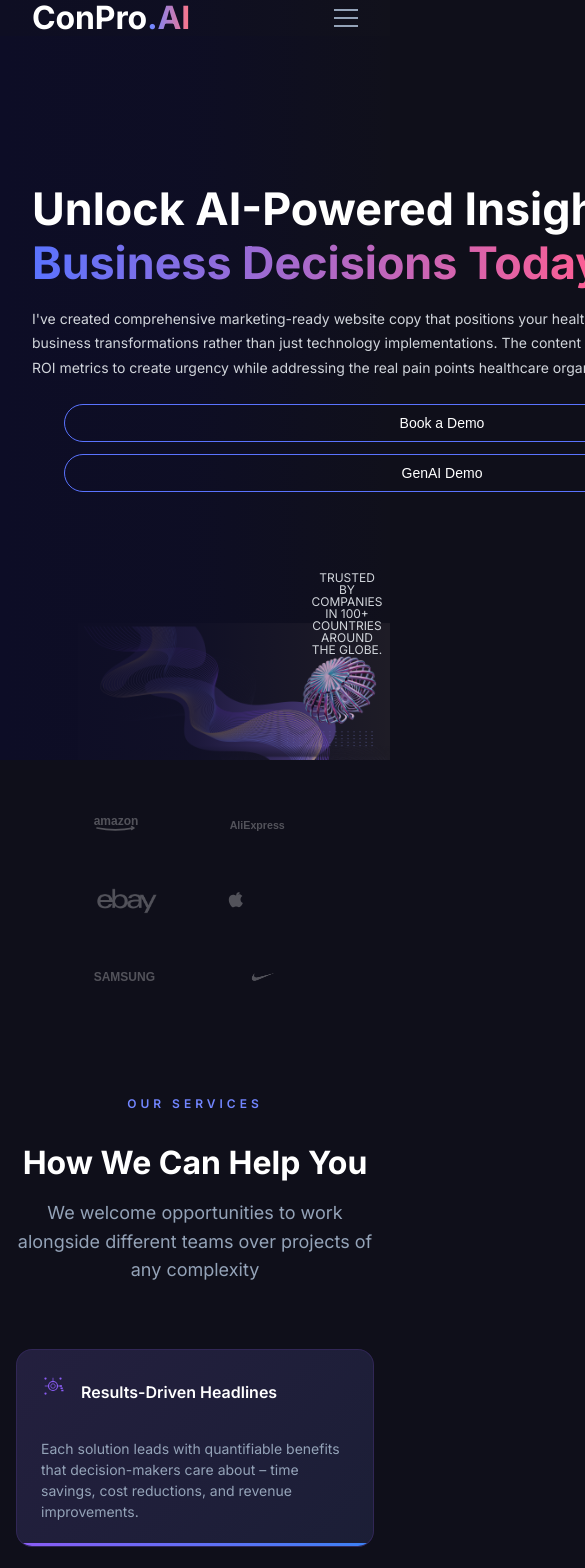
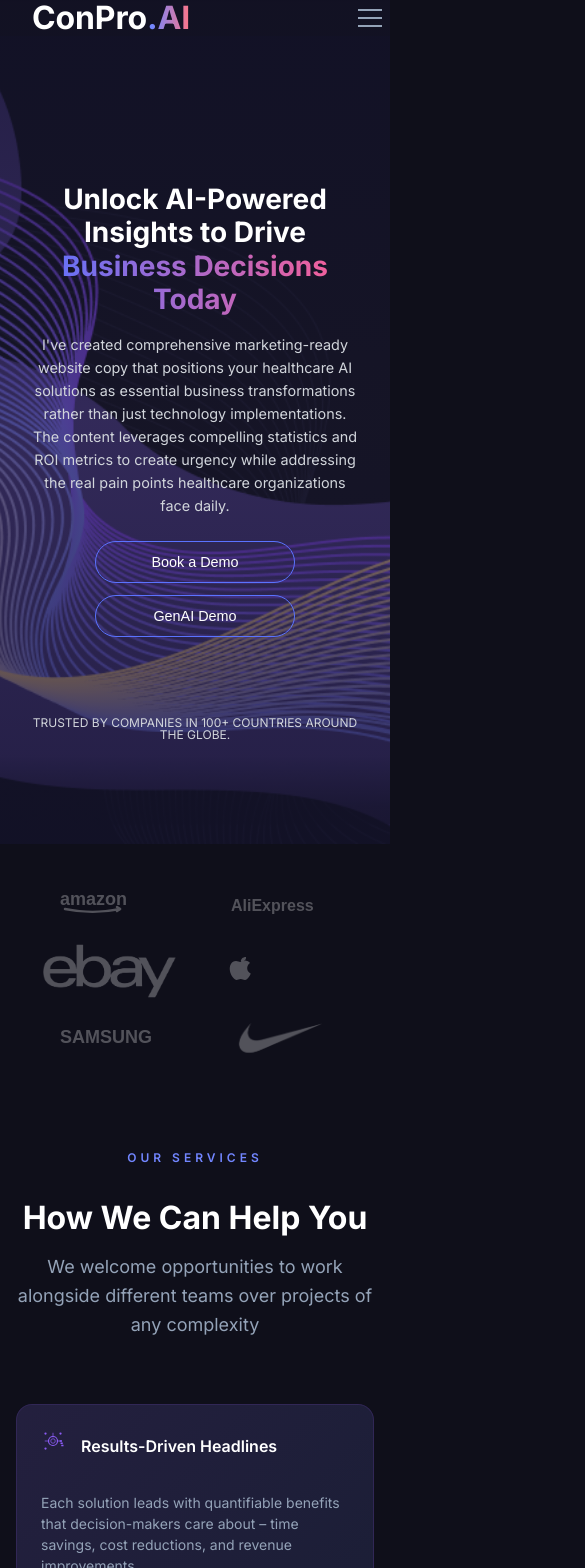
Before and after one commit to BigBetsdotAI/BigBets, a React app: page / in a window 390 px wide. Shown: the top 1568 px of the page, 585 px wide, since content can reach past the window. Built offline with nearby package versions, Linux system fonts and the light colour scheme.

Commit message:
Fix mobile navigation: contact button centered at bottom, improved spacing and transparency

```diff
--- a/src/App.js
+++ b/src/App.js
@@ -1,7 +1,7 @@
 import React from 'react';
 import { BrowserRouter as Router, Routes, Route } from 'react-router-dom';
 import { Layout } from './components';
-import { Home, About, Services, Products, Contact } from './pages';
+import { Home, About, Services, Products, Testimonials } from './pages';
 import './styles/index.css';
 
 function App() {
@@ -14,7 +14,7 @@ function App() {
             <Route path="/about" element={<About />} />
             <Route path="/services" element={<Services />} />
             <Route path="/products" element={<Products />} />
-            <Route path="/contact" element={<Contact />} />
+            <Route path="/testimonials" element={<Testimonials />} />
           </Routes>
         </Layout>
       </div>
--- a/src/components/layout/Header.js
+++ b/src/components/layout/Header.js
@@ -20,9 +20,9 @@ const Header = () => {
             <li><Link to="/about" className={`nav-link ${isActive('/about') ? 'active' : ''}`}>About</Link></li>
             <li><Link to="/services" className={`nav-link ${isActive('/services') ? 'active' : ''}`}>Services</Link></li>
             <li><Link to="/products" className={`nav-link ${isActive('/products') ? 'active' : ''}`}>Products</Link></li>
-            <li><Link to="/contact" className={`nav-link ${isActive('/contact') ? 'active' : ''}`}>Contact</Link></li>
+            <li><Link to="/testimonials" className={`nav-link ${isActive('/testimonials') ? 'active' : ''}`}>Testimonials</Link></li>
           </ul>
-          <Link to="/contact" className="btn btn-primary contact-btn">Contact US</Link>
+          <Link to="/contact" className="btn btn-primary contact-btn">contacts</Link>
         </nav>
 
         <button
--- a/src/constants/index.js
+++ b/src/constants/index.js
@@ -151,7 +151,7 @@ export const NAV_ITEMS = [
   { label: 'Services', href: '/services', id: 'services' },
   { label: 'Products', href: '/products', id: 'products' },
   { label: 'Resources', href: '/resources', id: 'resources' },
-  { label: 'Contact', href: '/contact', id: 'contact' }
+  { label: 'Testimonials', href: '/testimonials', id: 'testimonials' }
 ];
 
 /* Company Information */
--- a/src/index.css
+++ b/src/index.css
@@ -61,3 +61,85 @@ a {
 /* a:hover {
   color: #764ba2;
 } */
+
+/* Mobile Fix: Remove right space and prevent overflow */
+@media (max-width: 768px) {
+  html, body {
+    overflow-x: hidden;
+    width: 100%;
+    max-width: 100vw;
+    position: relative;
+  }
+
+  body {
+    padding: 0 !important;
+    margin: 0 !important;
+  }
+
+  #root {
+    overflow-x: hidden;
+    width: 100%;
+    max-width: 100vw;
+  }
+
+  /* Ensure all containers don't overflow - EXCEPT header */
+  .container:not(.header .container) {
+    max-width: 100% !important;
+    padding-left: 1rem !important;
+    padding-right: 1rem !important;
+    margin-left: 0 !important;
+    margin-right: 0 !important;
+  }
+
+  /* Fix for all sections - EXCLUDE header */
+  section, div:not(.header):not(.header *), footer {
+    max-width: 100vw !important;
+    /* overflow-x: hidden; */
+  }
+
+  /* Keep hero section and its buttons visible */
+  .hero-tailwind,
+  .hero-container,
+  .hero-text-section,
+  .hero-buttons {
+    overflow: visible !important;
+  }
+
+  .hero-btn {
+    overflow: visible !important;
+  }
+
+  /* Keep header visible and functional */
+  .header {
+    max-width: 100vw !important;
+    overflow: visible !important;
+    z-index: 1000 !important;
+  }
+
+  .header .container {
+    overflow: visible !important;
+  }
+
+  .nav, .nav-open {
+    overflow: visible !important;
+  }
+
+  /* Prevent images from causing overflow */
+  img {
+    max-width: 100% !important;
+    height: auto !important;
+  }
+
+  /* Fix for grid layouts */
+  .logos-grid,
+  .stats-grid,
+  .products-content,
+  .features-grid {
+    width: 100% !important;
+    max-width: 100% !important;
+    padding-left: 1rem !important;
+    padding-right: 1rem !important;
+    margin-left: 0 !important;
+    margin-right: 0 !important;
+  }
+}
--- a/src/pages/index.js
+++ b/src/pages/index.js
@@ -3,4 +3,4 @@ export { default as Home } from './Home';
 export { default as About } from './About';
 export { default as Services } from './Services';
 export { default as Products } from './Products';
-export { default as Contact } from './Contact';
+export { default as Testimonials } from './Testimonials';
--- a/src/styles/hero-new.css
+++ b/src/styles/hero-new.css
@@ -39,10 +39,17 @@
 }
 
 .hero-text-section {
-    text-align: left;
+    text-align: center;
     margin-left: 2rem;
     padding: 0;
     box-sizing: border-box;
+}
+
+/* Desktop text alignment */
+@media (min-width: 641px) {
+  .hero-text-section {
+    text-align: left;
+  }
 }
 
 .hero-heading {
@@ -161,43 +168,107 @@
 /* Mobile responsive adjustments */
 @media (max-width: 640px) {
   .hero-tailwind {
-    background-size: 80%;
-    background-position: right bottom;
+    background-size: cover;
+    background-position: center center;
+    background-repeat: no-repeat;
+    min-height: 100vh;
+    padding: 6rem 1rem 3rem 1rem;
+    position: relative;
+    margin-top: 0;
+    margin-right: 0;
+    width: 100%;
+    display: flex;
+    align-items: center;
+    justify-content: center;
+  }
+
+  .hero-tailwind::before {
+    background: linear-gradient(to bottom, rgba(13, 13, 38, 0.7) 0%, rgba(13, 13, 38, 0.5) 50%, rgba(13, 13, 38, 0.7) 100%);
   }
 
   .hero-container {
-    padding: 2rem 1rem 0 0;
+    padding: 0 1rem;
+    width: 100%;
+    max-width: 100%;
+    position: relative;
+    z-index: 2;
+    margin: 0 auto;
+    display: flex;
+    flex-direction: column;
+    align-items: center;
+    justify-content: center;
+  }
+
+  .hero-text-section {
+    margin-left: 0;
+    margin: 0 auto;
+    padding: 0;
+    max-width: 100%;
+    text-align: center;
   }
 
   .hero-heading {
     font-size: 1.75rem;
-    margin-top: 1rem;
+    margin-top: 0;
     margin-bottom: 1rem;
     max-width: 100%;
+    text-align: center;
+  }
+
+  .hero-heading-white,
+  .hero-heading-gradient {
+    font-size: 1.75rem;
+    display: block;
+    white-space: normal;
+  }
+
+  .hero-heading-white br {
+    display: none;
   }
 
   .hero-paragraph {
-    font-size: 0.875rem;
+    font-size: 0.9rem;
+    line-height: 1.6;
     margin-bottom: 1.5rem;
     max-width: 100%;
+    text-align: center;
   }
 
   .hero-buttons {
     flex-direction: column;
     gap: 0.75rem;
+    margin-left: 0;
+    align-items: center;
+    width: 100%;
+    padding: 0 1rem;
   }
 
   .hero-btn {
-    padding: 0.625rem 1.25rem;
-    font-size: 0.875rem;
+    padding: 0.75rem 1.5rem;
+    font-size: 0.9rem;
+    min-width: 160px;
+    max-width: 200px;
+    width: 100%;
+    overflow: visible;
+    position: relative;
+    z-index: 10;
+  }
+
+  .hero-btn:active,
+  .hero-btn:focus {
+    transform: scale(0.98);
+    outline: none;
   }
 
   .hero-trust {
     margin-top: 2rem;
+    margin-left: 0;
   }
 
   .hero-trust-text {
     font-size: 0.75rem;
+    margin-left: 0;
+    text-align: center;
   }
 }
 
--- a/src/styles/sections.css
+++ b/src/styles/sections.css
@@ -37,6 +37,7 @@
   height: 60px;
   min-width: 120px;
   padding: 0 1rem;
+  overflow: hidden;
 }
 
 .logo-item:hover {
@@ -55,11 +56,18 @@
   max-width: 120px;
   filter: brightness(0) invert(1) opacity(0.7);
   transition: all 0.3s ease;
+  object-fit: contain;
 }
 
 .logo-item:hover .company-logo {
   filter: brightness(0) invert(1) opacity(1);
   transform: scale(1.05);
+}
+
+/* Specific adjustment for eBay logo */
+.company-logo[alt="eBay Logo"] {
+  height: 28px;
+  max-width: 90px;
 }
 
 @media (max-width: 1024px) {
@@ -71,25 +79,72 @@
 
 @media (max-width: 768px) {
   .logos-grid {
-    gap: 2rem;
+    display: grid;
+    grid-template-columns: repeat(3, 1fr);
+    gap: 1.5rem 1rem;
     padding: 0 1rem;
+    justify-items: center;
+    align-items: center;
+  }
+
+  .logo-item {
+    height: 40px;
+    min-width: 70px;
+    overflow: hidden;
   }
 
   .company-logo {
-    height: 32px;
-    max-width: 100px;
+    height: 22px;
+    max-width: 60px;
+    object-fit: contain;
+  }
+
+  .logo-text {
+    font-size: 0.85rem;
+  }
+
+  /* eBay logo specific adjustment for tablet */
+  .company-logo[alt="eBay Logo"] {
+    height: 16px;
+    max-width: 45px;
   }
 }
 
 @media (max-width: 480px) {
   .logos-grid {
-    gap: 1.5rem;
+    display: grid;
+    grid-template-columns: repeat(2, 1fr);
+    gap: 1.25rem 1rem;
+    padding: 0 1.5rem;
+    justify-items: center;
+    align-items: center;
+    max-width: 100%;
+  }
+
+  .logo-item {
+    height: 50px;
+    min-width: 80px;
     padding: 0 0.5rem;
+    overflow: visible;
+    display: flex;
+    align-items: center;
+    justify-content: center;
   }
 
   .company-logo {
-    height: 28px;
-    max-width: 80px;
+    height: 22px;
+    max-width: 70px;
+    object-fit: contain;
+  }
+
+  .logo-text {
+    font-size: 0.8rem;
+  }
+
+  /* eBay logo specific adjustment for mobile */
+  .company-logo[alt="eBay Logo"] {
+    height: 16px;
+    max-width: 50px;
   }
 }
 
@@ -549,7 +604,7 @@ stats {
 
 /* Journey Section */
 .journey-section {
-  padding: 4rem 0;
+  padding: 2rem 0;
   background: #0f0f1a;
   position: relative;
   overflow: hidden;
@@ -752,22 +807,61 @@ stats {
 }
 
 @media (max-width: 768px) {
+  .journey-section {
+    padding: 1.5rem 1rem;
+  }
+
+  .journey-content {
+    min-height: 323px;
+    padding: 1.5rem 1rem;
+    border-radius: 16px;
+  }
+
+  .journey-text {
+    padding: 0 0.75rem;
+    max-width: 100%;
+  }
+
   .journey-title {
-    font-size: 2rem;
+    font-size: 1.5rem;
+    margin-bottom: 1.25rem;
+    line-height: 1.3;
+  }
+
+  .journey-form {
+    margin-bottom: 1rem;
   }
 
   .input-group {
     flex-direction: column;
-    gap: 0.5rem;
+    gap: 0.75rem;
     border-radius: 20px;
+    padding: 0.875rem;
+    width: 100%;
+    max-width: 100%;
   }
 
   .journey-input {
-    min-width: 200px;
+    min-width: 100%;
+    width: 100%;
+    padding: 0.875rem 1rem;
+    font-size: 0.95rem;
   }
 
   .journey-button {
     width: 100%;
+    padding: 0.875rem 1.5rem;
+    font-size: 0.95rem;
+  }
+
+  .journey-logo {
+    margin-top: 0.75rem;
+    margin-bottom: 0.75rem;
+  }
+
+  .journey-logo svg {
+    width: 50px;
+    height: 50px;
   }
 }
 
@@ -1074,19 +1168,23 @@ stats {
   grid-template-columns: repeat(3, 1fr);
   gap: 2rem;
   margin-bottom: 2rem;
+  position: relative;
+  z-index: 1;
 }
 
 .testimonial-card {
   position: relative;
-  background: #111827;
+  background: #15141D;
   border-radius: 16px;
   padding: 24px;
   max-width: 350px;
-  overflow: hidden;
+  overflow: visible;
   transition: all 0.3s ease;
-  box-shadow: 0 8px 32px rgba(0, 0, 0, 0.3);
   margin: 0 auto;
-}
+  z-index: 2;
+}
+
+/* Gradient backgrounds removed */
 
 .testimonial-card:hover {
   transform: translateY(-5px);
@@ -1546,6 +1644,32 @@ stats {
     gap: 2rem;
   }
 
+  .contact {
+    padding: 2rem 1rem;
+  }
+
+  .contact-content {
+    padding: 0 1rem;
+    text-align: center;
+  }
+
+  .contact-info {
+    text-align: center;
+  }
+
+  .contact-form {
+    padding: 1.5rem;
+    text-align: left;
+  }
+
+  .form-group {
+    margin-bottom: 1.25rem;
+  }
+
+  .form-group label {
+    text-align: left;
+  }
+
   .services-grid {
     grid-template-columns: 1fr;
     gap: 1.5rem;
@@ -1554,6 +1678,46 @@ stats {
   .features-grid,
   .resources-grid {
     grid-template-columns: 1fr;
+    gap: 1.5rem;
+  }
+
+  .articles-grid {
+    grid-template-columns: 1fr;
+    gap: 1.5rem;
+    padding: 0 1rem;
+  }
+
+  .article-card {
+    max-width: 100%;
+    margin: 0 auto;
+  }
+
+  .article-image {
+    height: 180px;
+    margin: 0.75rem;
+    width: calc(100% - 1.5rem);
+  }
+
+  .article-content {
+    padding: 1rem;
+  }
+
+  .article-title {
+    font-size: 1.1rem;
+    margin-bottom: 0.75rem;
+  }
+
+  .article-description {
+    font-size: 0.875rem;
+    margin-bottom: 1rem;
+  }
+
+  .resource-card {
+    padding: 1.5rem;
+  }
+
+  .resource-title {
+    font-size: 1.1rem;
   }
 
   .logos-grid {
@@ -1750,22 +1914,47 @@ stats {
 /* Footer Responsive */
 @media (max-width: 768px) {
   .footer {
-    padding: 2rem 0 1.5rem;
+    padding: 2rem 1rem 1.5rem;
   }
 
   .footer-content {
     grid-template-columns: 1fr;
+    gap: 2.5rem;
+    text-align: center;
+    padding: 0 1rem;
+  }
+
+  .footer-brand {
     gap: 2rem;
+    align-items: center;
+  }
+
+  .footer-logo-container {
     text-align: center;
   }
 
   .footer-links {
     grid-template-columns: 1fr;
     gap: 2rem;
+    justify-items: center;
+  }
+
+  .footer-section {
+    align-items: center;
+    text-align: center;
+  }
+
+  .footer-list {
+    align-items: center;
+  }
+
+  .footer-link:hover {
+    transform: none;
   }
 
   .footer-social {
     justify-content: center;
+    margin-left: 0;
   }
 }
 
@@ -1848,16 +2037,28 @@ stats {
 /* Why Work With Us Responsive */
 @media (max-width: 768px) {
   .why-work-section {
-    padding: 1.5rem 0;
+    padding: 2rem 1rem;
+    overflow: visible;
   }
 
   .why-work-section .container {
     flex-direction: column;
-    gap: 1rem;
+    gap: 1.5rem;
+    padding: 0 1rem;
+    max-width: 100%;
+    overflow: visible;
   }
 
   .why-work-stats {
-    gap: 1rem;
+    gap: 1.5rem;
+    flex-wrap: wrap;
+    justify-content: center;
+    width: 100%;
+  }
+
+  .stat-item {
+    padding: 0.5rem 0.75rem;
+    white-space: normal;
   }
 
   .stat-item:not(:last-child)::after {
@@ -1865,16 +2066,19 @@ stats {
   }
 
   .why-work-title {
-    font-size: 0.9rem;
+    font-size: 1.5rem;
     margin: 0;
+    text-align: center;
+    white-space: normal;
   }
 
   .stat-number {
-    font-size: 1.25rem;
+    font-size: 2rem;
   }
 
   .stat-text {
-    font-size: 0.7rem;
+    font-size: 0.875rem;
+    line-height: 1.3;
   }
 }
 
```
Also changed, not shown: src/pages/Testimonials.js (added, +18 -0 lines), src/styles/header.css (+48 -9 lines), src/assets/images/WhatsApp Image 2025-10-05 at 18.48.42_17e1a306.jpg (added).
